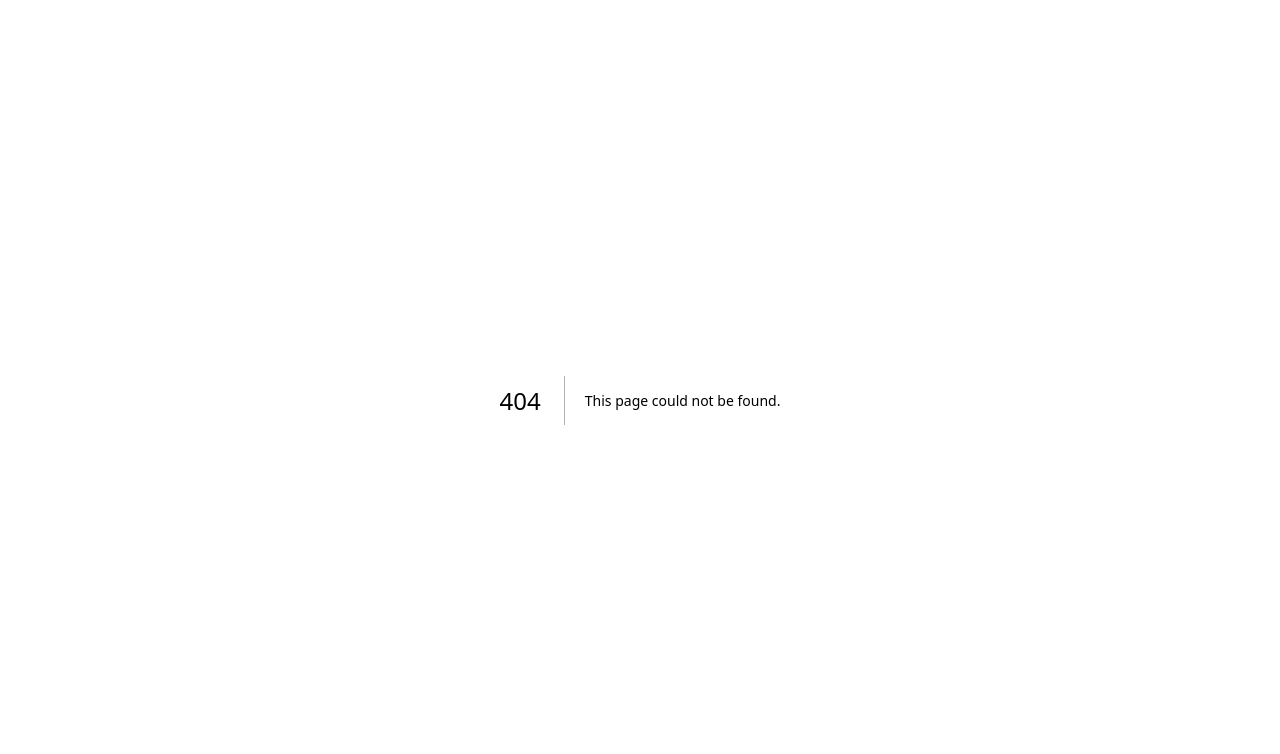
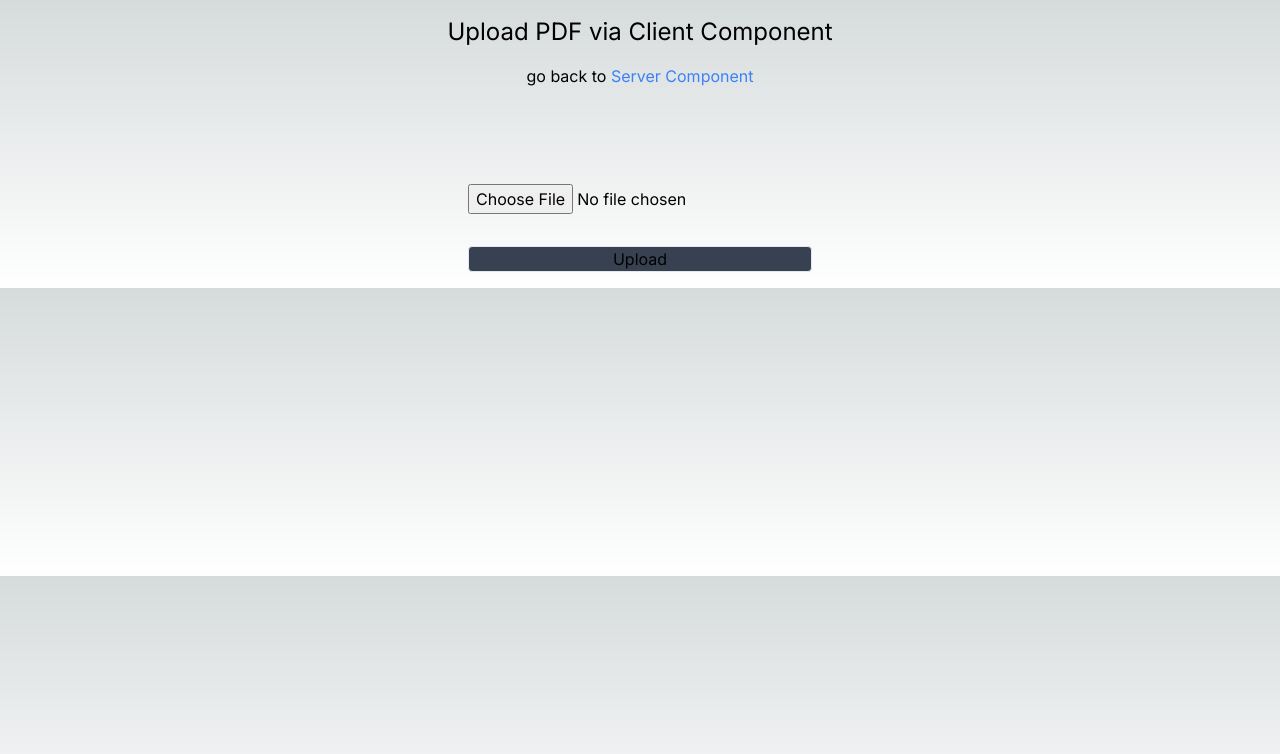
Before and after one commit to BytesAndParty/Next14_Server-And-ClientComponent_PdfUpload, a Next.js app: page /pdfreader in a window 1280 px wide. Before the commit this address had no page. Shown: the top 754 px of the page. Built offline with nearby package versions, Linux system fonts and the light colour scheme.

Commit message:
added option with pdfReader

```diff
--- a/package.json
+++ b/package.json
@@ -12,9 +12,10 @@
     "@react-pdf/renderer": "^3.3.4",
     "@types/multer": "^1.4.11",
     "multer": "^1.4.5-lts.1",
-    "next": "14.1.0",
+    "next": "^14.2.3",
     "next-connect": "^1.0.0",
     "pdf-parse": "^1.1.1",
+    "pdfreader": "^3.0.2",
     "react": "^18",
     "react-dom": "^18",
     "sonner": "^1.4.0"
--- /dev/null
+++ b/src/app/(pages)/pdfreader/page.tsx
@@ -0,0 +1,87 @@
+"use client";
+
+import Link from "next/link";
+import { useState } from "react";
+
+const ClientPage = () => {
+	const [file, setFile] = useState<File>();
+	const [uploadResult, setUploadResult] = useState<{
+		success: boolean;
+		text?: string;
+		message?: string;
+	} | null>(null);
+
+	const onSubmit = async (event: React.FormEvent<HTMLFormElement>) => {
+		event.preventDefault();
+
+		if (!file) {
+			console.error("No file selected or file is empty");
+			return;
+		}
+
+		try {
+			const data = new FormData();
+			data.set("file", file);
+
+			const response = await fetch("/api/upload", {
+				method: "POST",
+				body: data,
+			});
+
+			if (!response.ok) {
+				throw new Error(await response.text());
+			}
+
+			const result = await response.json();
+			setUploadResult(result);
+
+			console.log("success: " + result.success);
+			if (result.text) {
+				console.log("text: " + result.text);
+			} else if (result.message) {
+				console.log("message: " + result.message);
+			}
+		} catch (error: any) {
+			console.error(error);
+			setUploadResult({ success: false, message: error.message });
+		}
+	};
+
+	return (
+		<div className="items-center flex flex-col">
+			<h1 className="text-2xl m-4 ">Upload PDF via Client Component</h1>
+			<Link href="/server">
+				go back to{" "}
+				<span className="text-blue-500">Server Component</span>
+			</Link>
+			<form onSubmit={onSubmit} className="mt-20 flex flex-col">
+				<input
+					className="m-4"
+					type="file"
+					name="file"
+					accept="application/pdf"
+					onChange={(event) => {
+						setFile(event.target.files?.[0]);
+					}}
+				/>
+				<button
+					className="m-4 border bg-gray-700 rounded"
+					type="submit"
+				>
+					Upload
+				</button>
+			</form>
+			{uploadResult && (
+				<div className="mt-4 p-2 border rounded bg-gray-100">
+					{uploadResult.success ? (
+						<pre>{uploadResult.text}</pre>
+					) : (
+						<p>{uploadResult.message}</p>
+					)}
+				</div>
+			)}
+		</div>
+	);
+};
+
+export default ClientPage;
--- /dev/null
+++ b/src/app/api/pdfreader/route.ts
@@ -0,0 +1,57 @@
+import { PdfReader } from "pdfreader";
+import { mkdir, writeFile } from "fs/promises";
+import { NextRequest, NextResponse } from "next/server";
+import { join } from "path";
+
+export async function POST(req: NextRequest) {
+	const data = await req.formData();
+	const file: File | null = data.get("file") as unknown as File;
+
+	if (!file) {
+		return NextResponse.json({ success: false });
+	}
+
+	// Converting web PDF to bytes that Node.js can understand
+	const bytes = await file.arrayBuffer();
+	const buffer = Buffer.from(bytes);
+
+	const uploadsDir = join(process.cwd(), "public/uploads");
+	const path = join(uploadsDir, file.name);
+
+	// Ensure the directory exists
+	await mkdir(uploadsDir, { recursive: true });
+
+	await writeFile(path, buffer);
+
+	try {
+		const pdfBuffer = buffer;
+
+		let extractedText = "";
+		await new Promise<void>((resolve, reject) => {
+			new PdfReader({}).parseBuffer(pdfBuffer, (err, item) => {
+				if (err) {
+					reject(err);
+				} else if (!item) {
+					resolve();
+				} else if (item.text) {
+					extractedText += item.text + " ";
+				}
+			});
+		});
+
+		if (extractedText.trim().length > 0) {
+			return NextResponse.json({ success: true, text: extractedText });
+		}
+
+		return NextResponse.json({
+			success: false,
+			message: "Kein Text in der PDF gefunden.",
+		});
+	} catch (error) {
+		console.error("Fehler beim Parsen der PDF:", error);
+		return NextResponse.json({
+			success: false,
+			message: "Fehler beim Parsen der PDF",
+		});
+	}
+}
--- a/src/app/page.tsx
+++ b/src/app/page.tsx
@@ -1,15 +1,18 @@
-import Link from 'next/link';
+import Link from "next/link";
 
 export default function Home() {
 	return (
-		<div className='gap-4 flex flex-col items-center m-4 justify-center h-screen'>
+		<div className="gap-4 flex flex-col items-center m-4 justify-center h-screen">
 			<h1>Upload PDF</h1>
-			<div className='flex flex-row gap-3'>
-				<Link className='border p-2' href='/client'>
+			<div className="flex flex-row gap-3">
+				<Link className="border p-2" href="/client">
 					Client Component
 				</Link>
-				<Link className='border p-2' href='/server'>
+				<Link className="border p-2" href="/server">
 					Server Component
+				</Link>
+				<Link className="border p-2" href="/pdfreader">
+					PDF-Reader Server
 				</Link>
 			</div>
 		</div>
```
Also changed, not shown: src/app/(pages)/server/page.tsx (+31 -25 lines), 2 other files (tests, documents, lock files or other folders).
